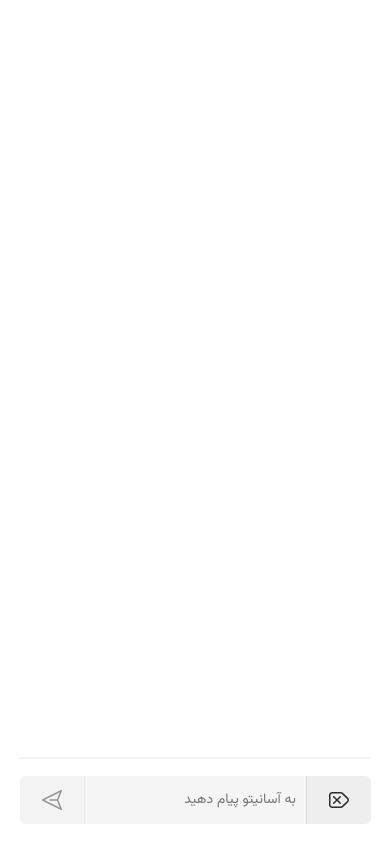
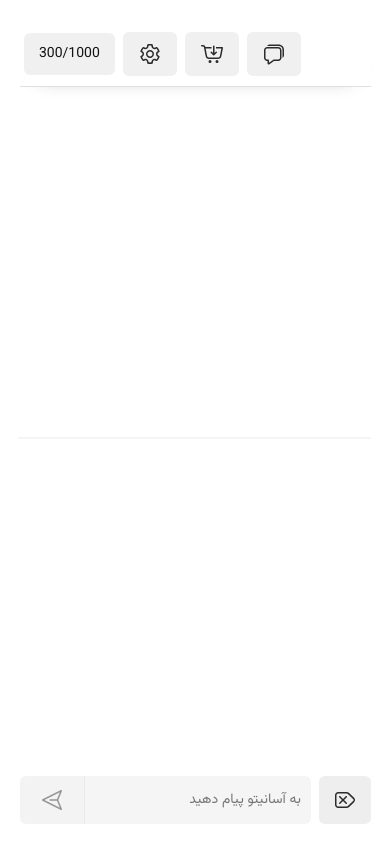
Before and after one commit to charlimoo/taskmate, a Flask app: page / in a window 390 px wide. Run offline with Flask 3, Linux system fonts and the light colour scheme.

Commit message:
Add files via upload

```diff
--- a/Function_info.py
+++ b/Function_info.py
@@ -1,7 +1,7 @@
 functions = [
     {
-        "name": "addLeanWithNegotiation",
-        "description": "creates a profile for a person with a negotiation associated to the person in the CRM",
+        "name": "AddLeanWithApi",
+        "description": "creates a profile for a person in the CRM",
         "parameters": {
             "type": "object",
             "properties": {
@@ -17,16 +17,12 @@
                     "type": "string",
                     "description": "Phone number of the person",
                 },
-                "title": {
-                    "type": "string",
-                    "description": "title on the negotiation",
-                },
-                "description": {
-                    "type": "string",
-                    "description": "a short description about the negotiation",
+                "genderID": {
+                    "type": "int",
+                    "description": "gender of the person, male is 1 and female is 2, unknown is 3",
                 }
             },
-            "required": ["name","lastName","mobiles" ,"title" ,"description"],
+            "required": ["name","lastName","mobiles"],
         },
     }
 ]
--- a/app.py
+++ b/app.py
@@ -17,7 +17,7 @@
 app.config['SQLALCHEMY_DATABASE_URI'] = 'sqlite:///database.db'
 
 # Set the OpenAI API key
-api_key = os.environ.get('KEY', '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')
+api_key = os.environ.get('KEY', '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')
 # openai.api_key = "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"
 openai.api_key = api_key
 
--- a/static/func.js
+++ b/static/func.js
@@ -5,6 +5,25 @@
 const delBtn = document.getElementById('deleteAllBtn');
 const loadingIndicator = document.getElementById('loading');
 const errorIndicator = document.getElementById('error');
+const modalOverlay = document.getElementById('modalOverlay');
+const modalContent = document.getElementById('modalContent');
+const buttons = document.querySelectorAll('.button');
+
+
+// show the modal when clicking button
+buttons.forEach(button => {
+  button.addEventListener('click', () => {
+    modalOverlay.style.display = 'block';
+    modalContent.style.display = 'block';
+  });
+});
+
+// hide the modal when clicking button
+modalOverlay.addEventListener('click', () => {
+  modalOverlay.style.display = 'none';
+  modalContent.style.display = 'none';
+});
+
 
 // Listen for input changes in the message input field
 msgInput.addEventListener('input', () => {
@@ -17,10 +36,12 @@
   }
 });
 
+
 // Scroll to the bottom of the chatbox
 function scrollToBottom() {
   chatbox.scrollTop = chatbox.scrollHeight;
 }
+
 
 // Send a message via a button click
 const sendButtonMessage = (btnmessage, role) => {
@@ -29,6 +50,7 @@
   msgInput.disabled = true;
   sendBtn.classList.add('disabled');
   errorIndicator.style.display = 'none';
+
 
   // Send a message to the server
   fetch('https://taskmate.darkube.app/api/send_message', {
--- a/templates/index.html
+++ b/templates/index.html
@@ -16,6 +16,7 @@
 
         .container {
           width: 600px;
+          height: 95%;
           margin: 0 auto;
           padding: 20px;
           display: flex;
@@ -24,6 +25,22 @@
           flex-direction: column;
         }
 
+
+        #header {
+          background-color: #ffffff;
+          display: flex;
+          box-shadow: 0px 10px 20px -20px #0006;
+          border: solid;
+          border-width: 0px 0px 1px 0px;
+          border-color: #e0e0e0;
+          width: 600px;
+          height: 64px;
+          position: fixed;
+          flex-direction: row;
+          justify-content: flex-end;
+          align-items: center;
+
+        }
 
 
         .title {
@@ -45,6 +62,7 @@
           border-width: 0px;
           padding: 8px;
           padding-right: 4px;
+          padding-top: 80px;
           border-radius: 4px;
         }
         .chatbox::-webkit-scrollbar {
@@ -99,11 +117,38 @@
           flex-grow: 1;
           padding: 10px;
           border: none;
+          border-radius: 0px 6px 6px 0px;
           background-color: #f5f5f5;
           font-family: "Vazirmatn", sans-serif;
           font-size: 14px;
 
         }
+
+        .button {
+          display: flex;
+
+          font-family: "Vazirmatn", sans-serif;
+          font-size: 14px;
+          background-color: #f0f0f0;
+          color: #131313;
+          font-weight: 500;
+          border: solid;
+          padding: 10px 15px;
+          margin: 4px;
+          cursor: pointer;
+          border-radius: 6px;
+          border-width: 0px;
+          border-color: #d6d6d6;
+          flex-direction: row;
+          align-items: center;
+          justify-content: space-between;
+        }
+
+        .button:hover {
+          background-color: #e4e4e4;
+        }
+
+
 
         #sendButton
          {
@@ -130,11 +175,11 @@
           background-color: #eeeeee;
           color: #505050;
           font-weight: 500;
-          border: solid;
-          padding: 10px 20px;
+          padding: 10px 14px;
+          margin-left: 8px;
           cursor: pointer;
-          border-width: 0px 0px 0px 1px;
-          border-radius: 0px 6px 6px 0px;
+          border-width: 0px;
+          border-radius: 6px;
           border-color: #dcdcdc;
         }
         #deleteAllBtn:hover
@@ -194,12 +239,41 @@
         }
 
 
+
+
+        .modalOverlay {
+          position: fixed;
+          z-index: 10;
+          top: 0;
+          left: 0;
+          width: 100%;
+          height: 100%;
+          background: rgba(0,0,0,0.5);
+          display: none;
+        }
+
+        .modalContent {
+          position: fixed;
+          z-index: 12;
+          top: 50%;
+          left: 50%;
+          transform: translate(-50%, -50%);
+          background: #fff;
+          padding: 20px;
+          border-radius: 5px;
+          width: 300px;
+          display: none;
+        }
+
       @media (max-width: 650px) {
         .container {
           width: 90%;
         }
         .input-container {
           height: 48px;
+        }
+        #header {
+          width: 90%;
         }
       }
 
@@ -209,7 +283,25 @@
 <body>
 
   <div class="full">
+
     <div class="container">
+
+      <div id="modalOverlay" class="modalOverlay"></div>
+      <div id="modalContent" class="modalContent">
+        Modals will be added here
+      </div>
+
+      <div id="header">
+        <button class="Button"><img src="{{ url_for('static', filename='chats.svg') }}" width="24" height="24"></button>
+        <button class="Button"><img src="{{ url_for('static', filename='buy.svg') }}" width="24" height="24"></button>
+        <button class="Button"><img src="{{ url_for('static', filename='settings.svg') }}" width="24" height="24"></button>
+        <button class="Button">300/1000</button>
+        <div>
+
+
+        </div>
+
+      </div>
         <div id="chatbox" class="chatbox"></div>
         <div id="error"><p>خطا! لطفا دوباره تلاش کنید.</p></div>
         <div id="loading"><p>در حال نوشتن...</p></div>
@@ -217,8 +309,8 @@
         <div class="input-container">
             <button id="deleteAllBtn"><img src="{{ url_for('static', filename='clear.svg') }}" width="24" height="24"></button>
             <input type="text" id="messageInput" placeholder="به آسانیتو پیام دهید">
+            <button id="sendButton"><img src="{{ url_for('static', filename='sent.svg') }}" width="24" height="24"></button>
 
-            <button id="sendButton"><img src="{{ url_for('static', filename='sent.svg') }}" width="24" height="24"></button>
           </div>
     </div>
   </div>
```
Also changed, not shown: AddLeanWithApi.json (added, +10 -0 lines), Function_api.py (+6 -5 lines), headers.json (+1 -1 lines), static/buy.svg (added), static/chats.svg (added), static/chip.svg (added), static/settings.svg (added). Lines whose indentation alone changed are shown as unchanged.
